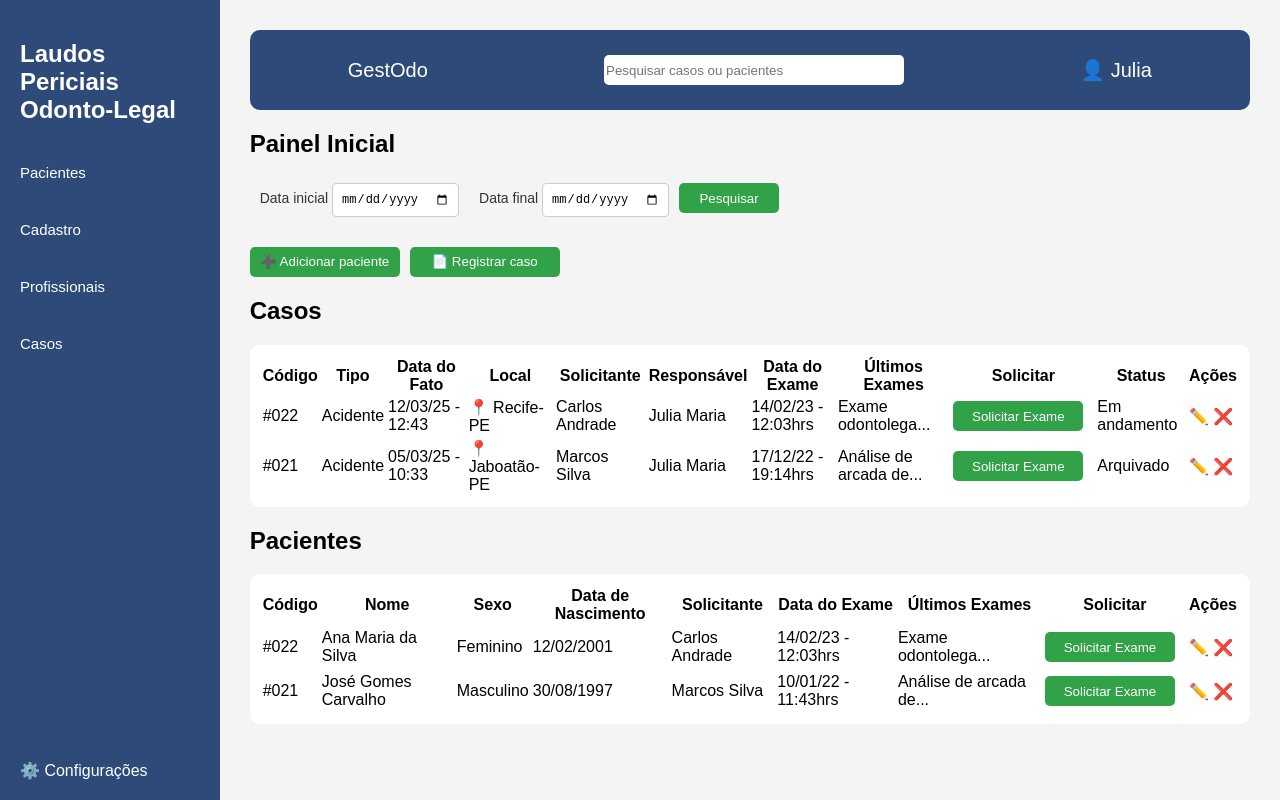
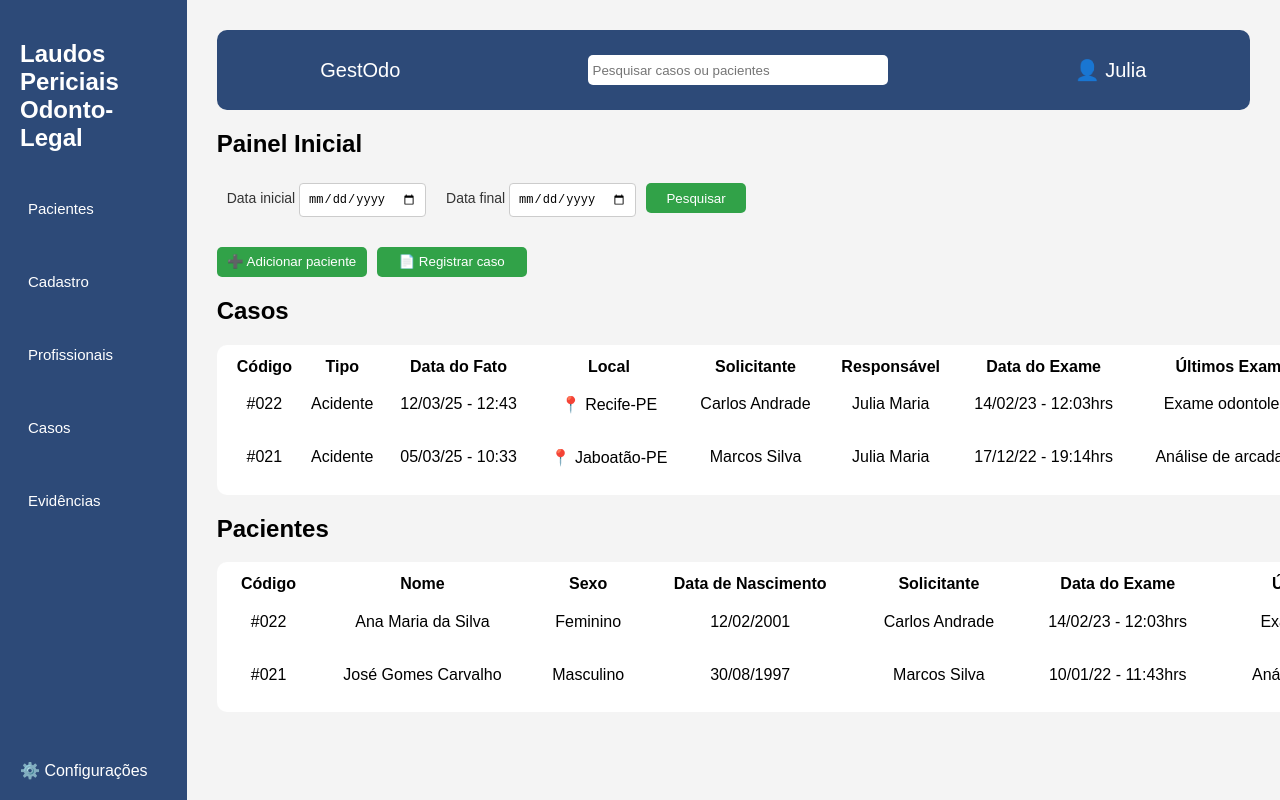
Before and after one commit to Daniel-Tavares-de-Lima/projetoIntegradorSenac, a Next.js app: page / in a window 1280 px wide. Built offline with nearby package versions, Linux system fonts and the light colour scheme.

Commit message:
Página Inicial atualizada

```diff
--- a/src/app/globals.css
+++ b/src/app/globals.css
@@ -1,44 +1,8 @@
-/* @import url(//src/styles/home.css);
+/* @import url(//src/styles/home.css); */
 
 :root {
-  --background: #ffffff;
-  --foreground: #171717;
+  --background: #f4f4f4
+  --segundoBackground #2d4a78;
+  --corBotoes: #31a248;
+
 }
-
-@media (prefers-color-scheme: dark) {
-  :root {
-    --background: #0a0a0a;
-    --foreground: #ededed;
-  }
-}
-
-html,
-body {
-  max-width: 100vw;
-  overflow-x: hidden;
-}
-
-body {
-  color: var(--foreground);
-  background: var(--background);
-  font-family: Arial, Helvetica, sans-serif;
-  -webkit-font-smoothing: antialiased;
-  -moz-osx-font-smoothing: grayscale;
-}
-
-* {
-  box-sizing: border-box;
-  padding: 0;
-  margin: 0;
-}
-
-a {
-  color: inherit;
-  text-decoration: none;
-}
-
-@media (prefers-color-scheme: dark) {
-  html {
-    color-scheme: dark;
-  }
-} */
--- a/src/app/page.module.css
+++ b/src/app/page.module.css
@@ -1,3 +1,9 @@
+/* :root {
+  --background: #f4f4f4
+   #2d4a78;
+  --corBotoes: #31a248; */
+
+
 body{
   margin: 0;
   padding: 0;
@@ -10,6 +16,7 @@ body{
   font-family: Arial, sans-serif;
 }
 
+/*---------SIDEBAR---------*/
 .sidebar {
   width: 220px;
   background-color: #2d4a78; /* cor da barra lateral */
@@ -35,11 +42,19 @@ body{
   margin: 20px 0;
   font-size: 15px;
   cursor: pointer;
+  padding: 8px;
+  transition: all 0.5s;
 }
 
 .navi a:hover{
-  text-decoration: underline;
+  background-color: #f4f4f4;
+  color: #2d4a78;
+  border-radius: 5px;
+  transform: scale(1.02);
+  transition: all 0.5s;
+  text-decoration: none;
 }
+
 .sidebar ul {
   list-style: none;
   padding: 0;
@@ -50,8 +65,10 @@ body{
   cursor: pointer;
 }
 
+/*---------SIDEBAR---------*/
 
 
+/*---------MAIN---------------------*/
 .main {
   flex-grow: 1;
   padding: 30px;
@@ -59,6 +76,7 @@ body{
   overflow-y: auto;
 }
 
+/*---------HEADER------------*/
 .header {
   display: flex;
   justify-content: space-around;
@@ -74,20 +92,24 @@ body{
 
 .header .logoApp{
   font-size: 20px;
+  cursor: pointer;
 }
 .header .user{
   font-size: 20px;
+  cursor: pointer;
 }
 
-.header .search{
+.header .pesquisa{
   border-radius: 5px;
   border: none;
   height: 30px;
   width: 300px;
+  padding: 5px;
 }
+/*---------HEADER-----------*/
 
 
-
+/*---------BUSCA POR HORA------*/
 .searchSection {
   margin-bottom: 30px;
 
@@ -118,6 +140,7 @@ body{
   cursor: pointer;
 }
 
+
 .conteudo .botaoPesquisar{
   width: 150px;
   height: 30px;
@@ -127,9 +150,15 @@ body{
   color: #fff;
   cursor: pointer;
   margin-right: 10px;
+  transition: all 0.5s;
 }
 
+.botaoPesquisar:hover{
+  background-color: #268038;
+  transition: all 0.5s;
+}
 
+/*---------SIDEBAR---------*/
 .searchInputs {
   display: flex;
   gap: 10px;
@@ -151,12 +180,14 @@ body{
   cursor: pointer;
 }
 
-
+/*---------TABELA------------*/
 .section table{
   background-color: #fff;
   height: 150px;
   border-radius: 10px;
   padding: 10px;
+  width: 1550px;
+  text-align: center;
 }
 
 .section .botaoExame{
@@ -169,89 +200,13 @@ body{
   cursor: pointer;
   margin-right: 10px;
 }
-/* .buttons {
-  display: flex;
-  gap: 10px;
-  margin-bottom: 30px;
+
+
+.section .botaoExame:hover{
+  background-color: #268038;
+  transition: all 0.5s;
 }
 
-.buttons button {
-  padding: 10px 16px;
-  background-color: #4caf50;
-  color: white;
-  border: none;
-  border-radius: 5px;
+.section table .acoes{
   cursor: pointer;
 }
-
-.section {
-  margin-bottom: 40px;
-}
-
-.section h2 {
-  margin-bottom: 10px;
-}
-
-.table {
-  width: 100%;
-  border-collapse: collapse;
-  background-color: #fff;
-  border-radius: 5px;
-  overflow: hidden;
-  box-shadow: 0 0 10px rgba(0, 0, 0, 0.05);
-}
-
-.table th,
-.table td {
-  padding: 10px;
-  text-align: left;
-  border-bottom: 1px solid #ddd;
-}
-
-.table th {
-  background-color: #e0e0e0;
-}
-
-.table td button {
-  margin-right: 5px;
-  padding: 6px 10px;
-  border: none;
-  border-radius: 4px;
-  cursor: pointer;
-}
-
-.table .btn-edit {
-  background-color: #ffc107;
-  color: white;
-}
-
-.table .btn-delete {
-  background-color: #f44336;
-  color: white;
-}
-
-.table .btn-solicitar {
-  background-color: #4caf50;
-  color: white;
-}
-
-.table .status-em-andamento {
-  background-color: #ffeb3b;
-  padding: 5px 10px;
-  border-radius: 5px;
-  font-weight: bold;
-}
-
-.table .status-arquivado {
-  background-color: #9e9e9e;
-  padding: 5px 10px;
-  border-radius: 5px;
-  font-weight: bold;
-}
-
-.footer {
-  text-align: center;
-  margin-top: 20px;
-  font-size: 14px;
-  color: #777;
-} */
--- a/src/app/page.tsx
+++ b/src/app/page.tsx
@@ -5,6 +5,8 @@ import styles from "./page.module.css";
 export default function Home() {
   return (
     <div className={styles.container}>
+
+      {/*--------SIDEBAR ESQUERDA--------------------------*/}
       <aside className={styles.sidebar}>
         {/* <div className={styles.logo}>Laudos Periciais Odonto-Legal</div> */}
         <div className="logo">
@@ -21,35 +23,36 @@ export default function Home() {
             <a>Cadastro</a>
             <a>Profissionais</a>
             <a>Casos</a>
+            <a>Evidências</a>
           </nav>
-
-
         </div>
-
-
-
         <div className={styles.config}>⚙️ Configurações</div>
-
       </aside>
 
-
+      {/*--------SIDEBAR ESQUERDA--------------------------*/}
 
       <main className={styles.main}>
+
+        {/*--------------HEADER-----------------------*/}
         <header className={styles.header}>
           <div className={styles.logoApp}>
             Gest<span className={styles.highlight}>Odo</span>
           </div>
+
           <input
             type="search"
             placeholder="Pesquisar casos ou pacientes"
-            className={styles.search}
-          />
+            className={styles.pesquisa}/>
+
           <div className={styles.user}>👤 Julia</div>
         </header>
+        {/*--------------HEADER-----------------------*/}
 
         <section className={styles.content}>
           <h1>Painel Inicial</h1>
 
+
+          {/*--------BUSCA POR DATA-------------*/}
           <div className={styles.searchSection}>
             <label>
               Data inicial <input type="date" />
@@ -59,13 +62,19 @@ export default function Home() {
             </label>
             <button className={styles.botaoPesquisar}>Pesquisar</button>
           </div>
+          {/*--------BUSCA POR DATA-------------*/}
 
+          {/*-------------ADICIONAR PACIENTES---------------*/}
           <div className={styles.conteudo}>
             <button className={styles.botaoPesquisar}>➕ Adicionar paciente</button>
             <button className={styles.botaoPesquisar}>📄 Registrar caso</button>
           </div>
+          {/*-------------ADICIONAR PACIENTES---------------*/}
 
           <div className={styles.section}>
+
+            {/*-------------TABELA DE CASOS---------------*/}
+            {/*-----------TODOS ESSES DADOS SÃO DE EXEMPLOS, OS VERDADEIROS TERÃO QUE VIM DO BACKEND*/}
             <h2>Casos</h2>
             <table>
               <thead>
@@ -101,7 +110,8 @@ export default function Home() {
                       Em andamento
                     </span>
                   </td>
-                  <td>✏️ ❌</td>
+                  <td className={styles.acoes}>✏️</td>
+                  <td className={styles.acoes}>❌</td>
                 </tr>
                 <tr>
                   <td>#021</td>
@@ -118,12 +128,17 @@ export default function Home() {
                   <td>
                     <span className={styles.statusArquivado}>Arquivado</span>
                   </td>
-                  <td>✏️ ❌</td>
+                  <td className={styles.acoes}>✏️</td>
+                  <td className={styles.acoes}>❌</td>
                 </tr>
               </tbody>
             </table>
           </div>
+          {/*-------------TABELA DE CASOS---------------*/}
+          {/*-----------TODOS ESSES DADOS SÃO DE EXEMPLOS, OS VERDADEIROS TERÃO QUE VIM DO BACKEND*/}
 
+          {/*-----------TODOS ESSES DADOS SÃO DE EXEMPLOS, OS VERDADEIROS TERÃO QUE VIM DO BACKEND*/}
+          {/*-------------TABELA DE PACIENTES---------------*/}
           <div className={styles.section}>
             <h2>Pacientes</h2>
             <table>
@@ -152,7 +167,8 @@ export default function Home() {
                   <td>
                     <button className={styles.botaoExame}>Solicitar Exame</button>
                   </td>
-                  <td>✏️ ❌</td>
+                  <td className={styles.acoes}>✏️</td>
+                  <td className={styles.acoes}>❌</td>
                 </tr>
                 <tr>
                   <td>#021</td>
@@ -165,10 +181,15 @@ export default function Home() {
                   <td>
                     <button className={styles.botaoExame}>Solicitar Exame</button>
                   </td>
-                  <td>✏️ ❌</td>
+                  <td className={styles.acoes}>✏️</td>
+                  <td className={styles.acoes}>❌</td>
                 </tr>
               </tbody>
             </table>
+            {/*-------------TABELA DE PACIENTES---------------*/}
+            {/*-----------TODOS ESSES DADOS SÃO DE EXEMPLOS, OS VERDADEIROS TERÃO QUE VIM DO BACKEND*/}
+
+
           </div>
         </section>
       </main>
```
